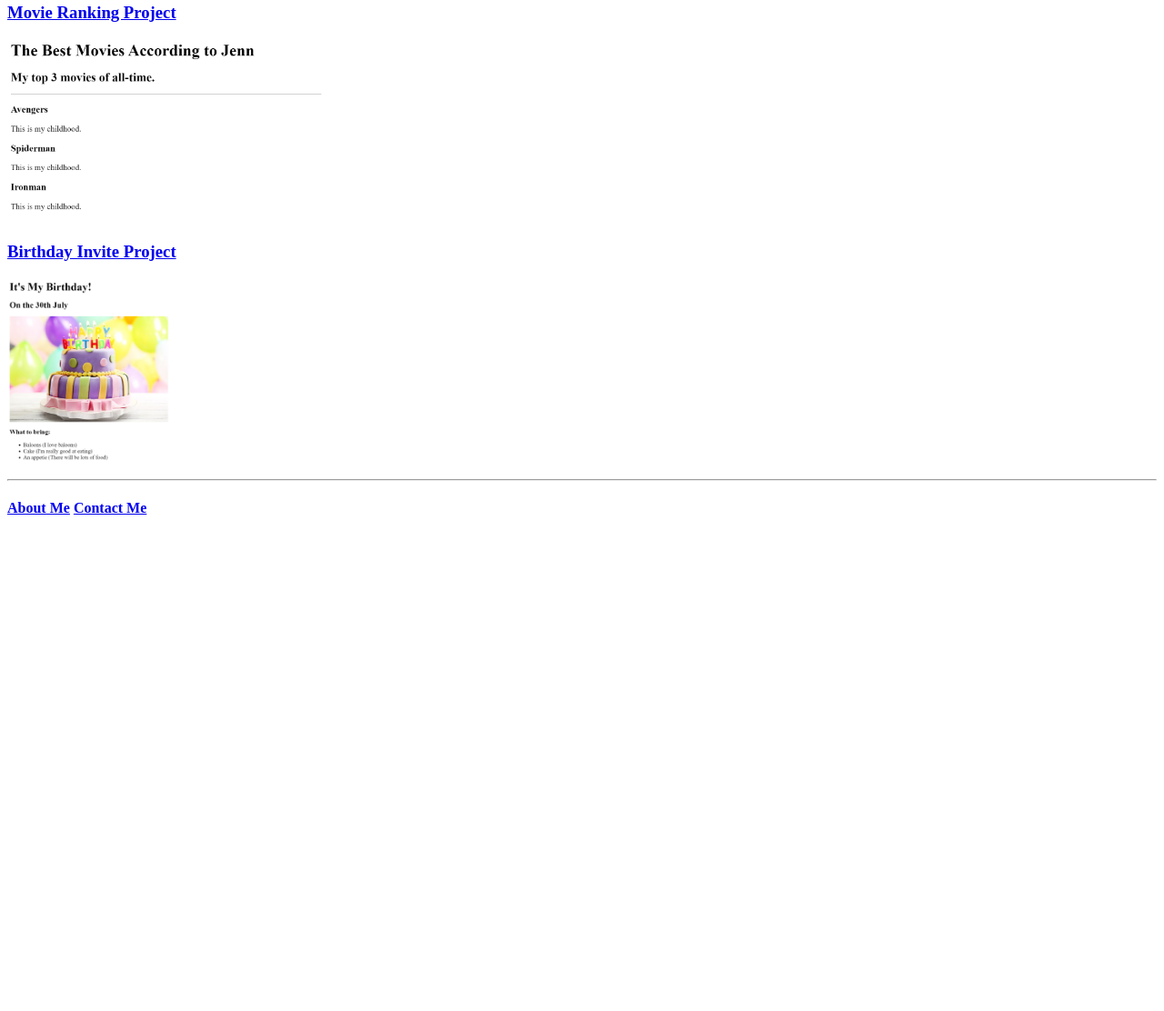
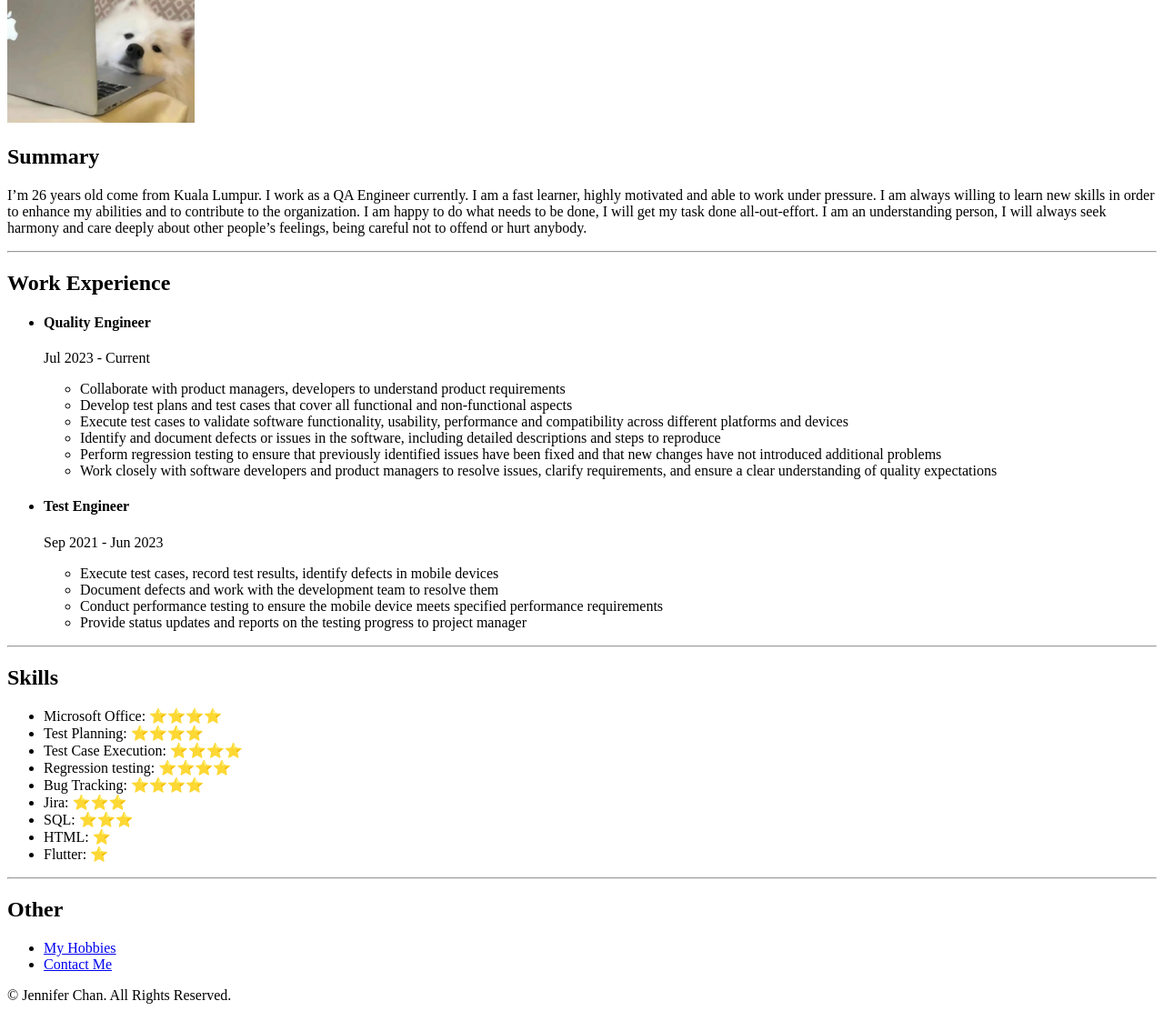
Before and after one commit to jennchann/html-portfolio, a plain HTML site: page index.html in a window 1280 px wide. Shown: the part 145-1257 px from the top of the page at 91% size. Before the commit the page ends 800 px from the top, so only its background shows below. Drawn offline with Linux system fonts and the light colour scheme.

Commit message:
Add files via upload

```diff
--- a/index.html
+++ b/index.html
@@ -1,23 +1,64 @@
 <!DOCTYPE html>
 <html lang="en">
-
 <head>
     <meta charset="UTF-8">
-    <meta name="viewport" content="width=device-width, initial-scale=1.0">
-    <title>Portfolio</title>
+    <title>Resume</title>
 </head>
-
 <body>
-    <h1>Jenn's Portfolio</h1>
-    <h2>I'm a Web Developer</h2>
+    <h1>Jennifer Chan</h1>
+    <img src="./Images/IMG_1186.jpg" height="200" alt="Profile Picture"/>
+    <h2>Summary</h2>
+    <p>I’m 26 years old come from Kuala Lumpur. I work as a QA Engineer currently. I am a fast learner, highly motivated and able to work under pressure. I am always willing to learn new skills in order to enhance my abilities and to contribute to the organization. I am happy to do what needs to be done, I will get my task done all-out-effort. I am an understanding person, I will always seek harmony and care deeply about other people’s feelings, being careful not to offend or hurt anybody.
+    </p>
     <hr />
-    <h3><a href="./public/movie-ranking.html">Movie Ranking Project</a></h3>
-    <p><img src="./assets/images/movie-ranking.png" height="200"/></p>
-    <h3><a href="./public/birthday-invite.html">Birthday Invite Project</a></h3>
-    <p><img src="./assets/images/birthday-invite.png" height="200"/></p>
+    <h2>Work Experience</h2>
+    <ul>
+        <h4><li>Quality Engineer</li></h4>
+        <p>Jul 2023 - Current</p>
+        <ul>
+            <li>Collaborate with product managers, developers to understand product requirements</li>
+            <li>Develop test plans and test cases that cover all functional and non-functional aspects
+            </li>
+            <li>Execute test cases to validate software functionality, usability, performance and compatibility across different platforms and devices</li>
+            <li>Identify and document defects or issues in the software, including detailed descriptions and steps to reproduce</li>
+            <li>Perform regression testing to ensure that previously identified issues have been fixed and that new changes have not introduced additional problems
+            </li>
+            <li>Work closely with software developers and product managers to resolve issues, clarify requirements, and ensure a clear understanding of quality expectations</li>
+        </ul>
+        <h4><li>Test Engineer</li></h4>
+        <p>Sep 2021 - Jun 2023</p>
+        <ul>
+            <li>Execute test cases, record test results,  identify defects in mobile devices</li>
+            <li>Document defects and work with the development team to resolve them</li>
+            <li>Conduct performance testing to ensure the mobile device meets specified performance requirements</li>
+            <li>Provide status updates and reports on the testing progress to project manager</li>
+        </ul>
+    </ul>
     <hr />
-    <h4><a href="./public/about.html">About Me</a>
-        <a href="./public/contact.html">Contact Me</a></h4>
+    <h2>Skills</h2>
+    <ul>
+        <li>Microsoft Office: ⭐⭐⭐⭐</li>
+        <li>Test Planning: ⭐⭐⭐⭐</li>
+        <li>Test Case Execution: ⭐⭐⭐⭐</li>
+        <li>Regression testing: ⭐⭐⭐⭐</li>
+        <li>Bug Tracking: ⭐⭐⭐⭐</li>
+        <li>Jira: ⭐⭐⭐</li>
+        <li>SQL: ⭐⭐⭐</li>
+        <li>HTML: ⭐</li>
+        <li>Flutter: ⭐</li>
+    </ul>
+    <hr />
+    <h2>Other</h2>
+    <ul>
+        <li>
+            <a href="./myhobbies.html">My Hobbies</a>
+        </li>
+        <li>
+            <a href="./contactme.html">Contact Me</a>
+        </li>
+    </ul>
 </body>
-
+<footer>
+    © Jennifer Chan. All Rights Reserved.
+</footer>
 </html>
```
Also changed, not shown: contactme.html (added, +4 -0 lines), Images/IMG_1186.jpg (added), myhobbies.html (added).
